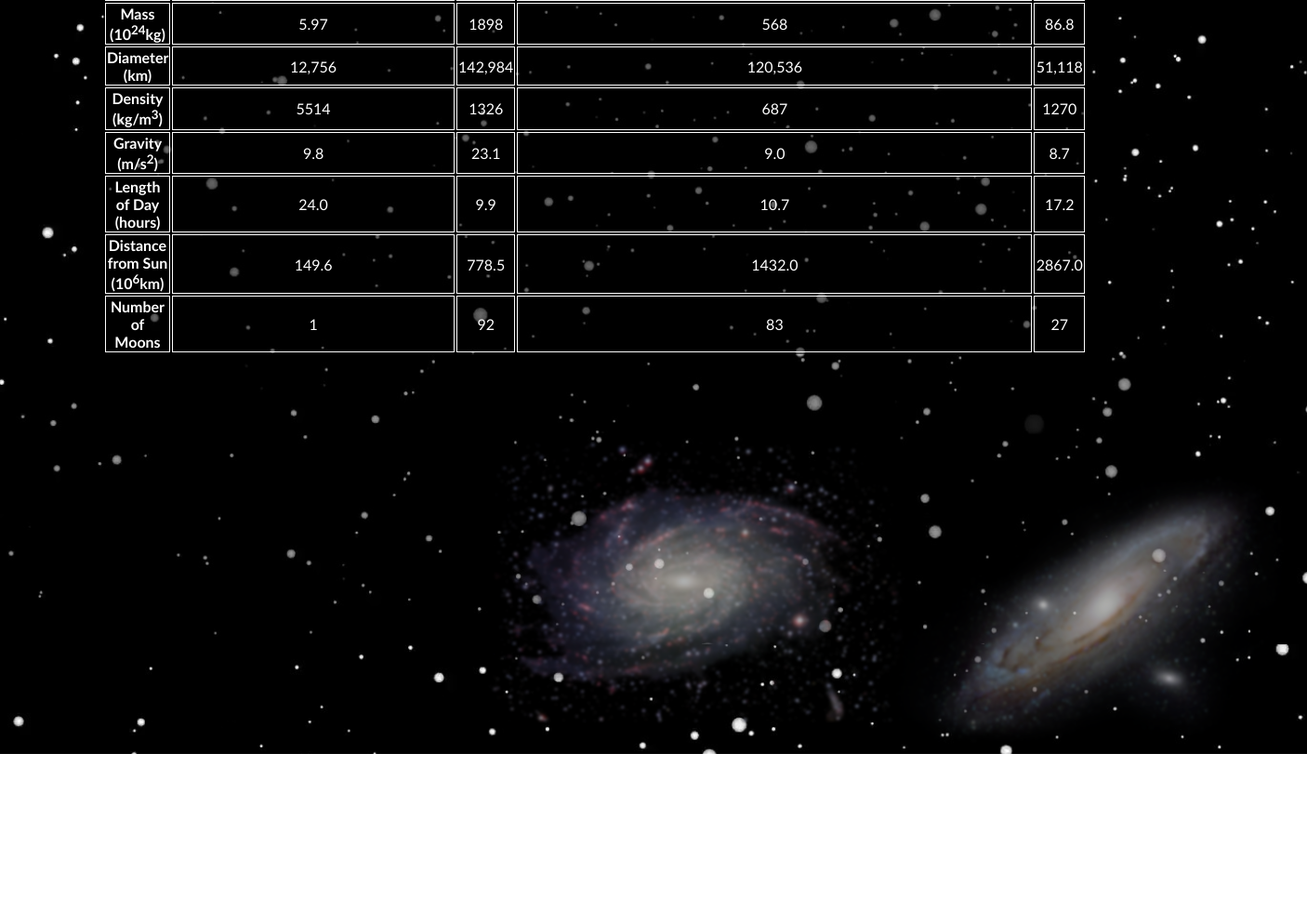
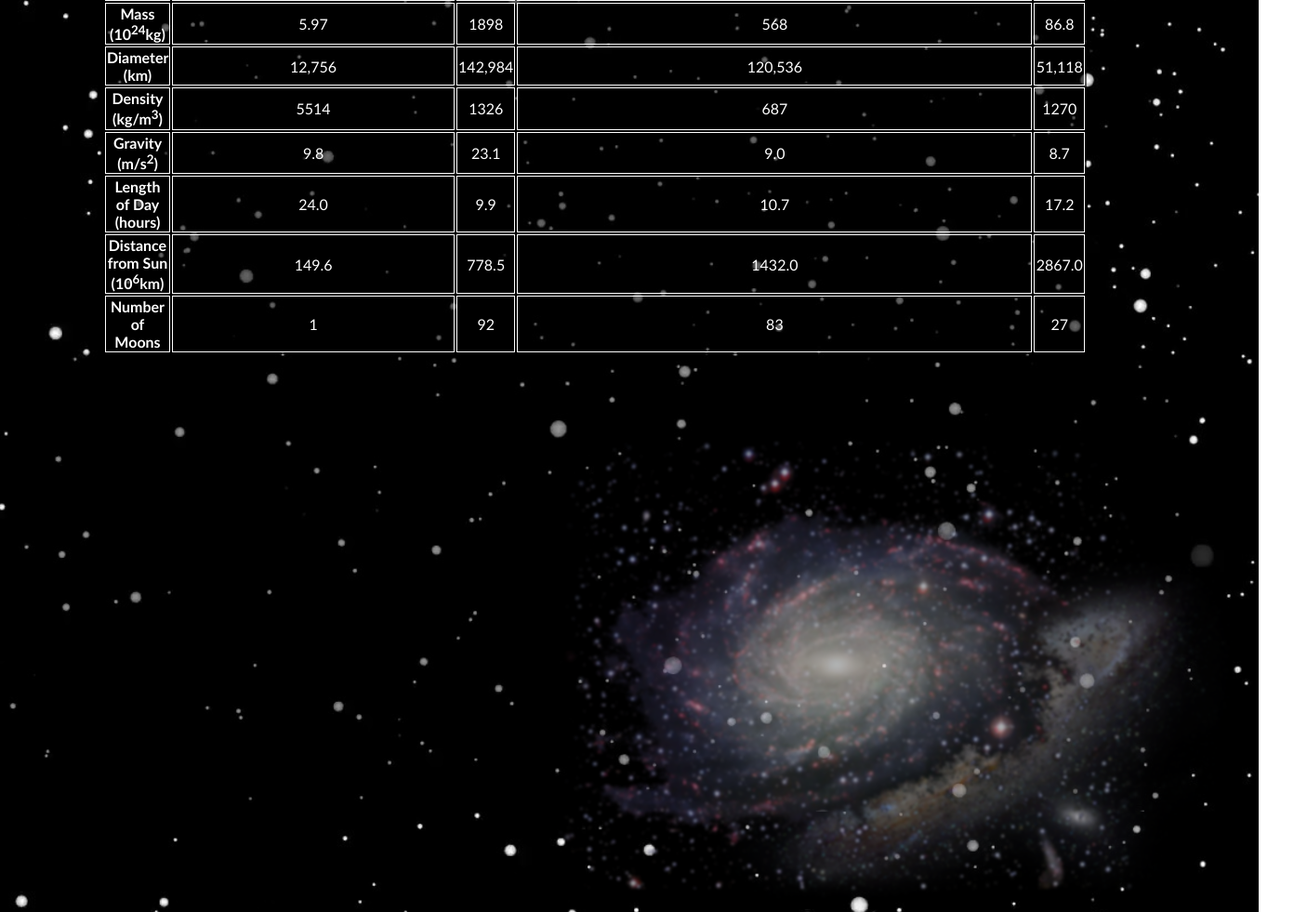
Before and after one commit to Mkurchitskiy/itmd-361-lab5, a plain HTML site: page index.html in a window 1280 px wide. Shown: the part 415-1396 px from the top of the page at 93% size, 1406 px wide, since content can reach past the window. Before the commit the page ends 1226 px from the top, so only its background shows below. Drawn offline with Linux system fonts and the light colour scheme.

Commit message:
Fixed HTML checker

```diff
--- a/css/style.css
+++ b/css/style.css
@@ -27,14 +27,14 @@ body {
 
 #milkyway {
     position: relative;
-    top: 130px;
-    left: 75%;
+    top: 120px;
+    left: 60%;
 }
 
 #galaxy {
     position: relative;
     top: 95px;
-    left: 5%;
+    left: 0%;
 }
 
 .backgroundPictures {
--- a/index.html
+++ b/index.html
@@ -73,7 +73,7 @@
     </tr>
   </table>
   <section class="backgroundPictures">
-    <img id="milkyway" src="images/milkyway.png" alt="Milkyway" width="450px" height="300px">
-    <img id="galaxy" src="images/galaxy.png" alt="Galaxy" width="450px" height="300px">
+    <img id="milkyway" src="images/milkyway.png" alt="Milkyway">
+    <img id="galaxy" src="images/galaxy.png" alt="Galaxy">
   </section>
 </body>
```
